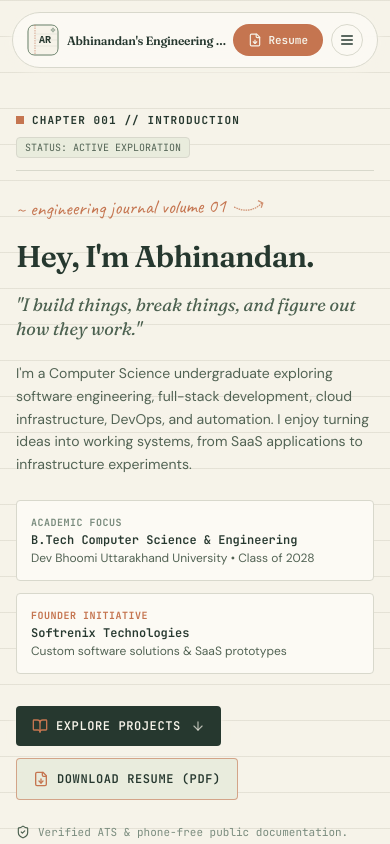
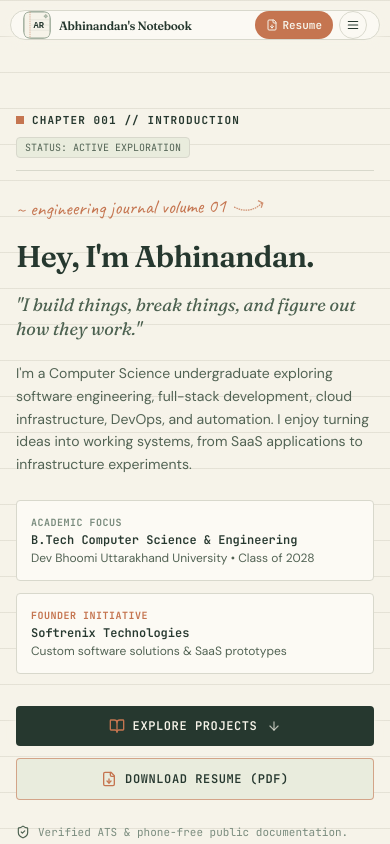
Before and after one commit to innovateabhi/abhinandans-engineering-notebook, a React (Vite) app: page / in a window 390 px wide. Shown: the top 844 px of the page. Built offline with nearby package versions, Linux system fonts and the light colour scheme.

Commit message:
fix(mobile): optimize navbar and responsive layouts for OnePlus Nord CE 3 Lite and small viewports

```diff
--- a/src/components/notebook/ArchitectureDiagram.jsx
+++ b/src/components/notebook/ArchitectureDiagram.jsx
@@ -4,7 +4,7 @@ import { Layers, Database, Server, Cpu, ArrowRight, ArrowDown, Activity, Termina
 export function ArchitectureDiagram({ slug, title }) {
   if (slug === 'cloud-cost-optimizer') {
     return (
-      <div className="p-6 sm:p-8 lg:p-10 bg-paper-light border border-grid-dark rounded-2xl shadow-paper relative">
+      <div className="p-4 sm:p-8 lg:p-10 bg-paper-light border border-grid-dark rounded-2xl shadow-paper relative">
         <div className="flex flex-wrap items-center justify-between gap-3 pb-4 mb-6 sm:mb-8 border-b border-grid text-xs font-mono text-ink-muted">
           <div className="flex items-center gap-2">
             <Cpu className="w-4 h-4 text-accent shrink-0" />
@@ -83,7 +83,7 @@ export function ArchitectureDiagram({ slug, title }) {
 
   if (slug === 'restaurant-pos-saas') {
     return (
-      <div className="p-6 sm:p-8 lg:p-10 bg-paper-light border border-grid-dark rounded-2xl shadow-paper relative">
+      <div className="p-4 sm:p-8 lg:p-10 bg-paper-light border border-grid-dark rounded-2xl shadow-paper relative">
         <div className="flex flex-wrap items-center justify-between gap-3 pb-4 mb-6 sm:mb-8 border-b border-grid text-xs font-mono text-ink-muted">
           <div className="flex items-center gap-2">
             <Layers className="w-4 h-4 text-accent shrink-0" />
@@ -162,7 +162,7 @@ export function ArchitectureDiagram({ slug, title }) {
 
   if (slug === 'skilltwin') {
     return (
-      <div className="p-6 sm:p-8 lg:p-10 bg-paper-light border border-grid-dark rounded-2xl shadow-paper relative">
+      <div className="p-4 sm:p-8 lg:p-10 bg-paper-light border border-grid-dark rounded-2xl shadow-paper relative">
         <div className="flex flex-wrap items-center justify-between gap-3 pb-4 mb-6 sm:mb-8 border-b border-grid text-xs font-mono text-ink-muted">
           <div className="flex items-center gap-2">
             <Activity className="w-4 h-4 text-accent shrink-0" />
@@ -224,7 +224,7 @@ export function ArchitectureDiagram({ slug, title }) {
 
   if (slug === 'linux-system-monitoring') {
     return (
-      <div className="p-6 sm:p-8 lg:p-10 bg-paper-light border border-grid-dark rounded-2xl shadow-paper relative">
+      <div className="p-4 sm:p-8 lg:p-10 bg-paper-light border border-grid-dark rounded-2xl shadow-paper relative">
         <div className="flex flex-wrap items-center justify-between gap-3 pb-4 mb-6 sm:mb-8 border-b border-grid text-xs font-mono text-ink-muted">
           <div className="flex items-center gap-2">
             <Terminal className="w-4 h-4 text-accent shrink-0" />
@@ -299,7 +299,7 @@ export function ArchitectureDiagram({ slug, title }) {
 
   // Default for lab projects (business automation, enterprise erp)
   return (
-    <div className="p-6 sm:p-8 lg:p-10 bg-paper-light border border-grid-dark rounded-2xl shadow-paper relative">
+    <div className="p-4 sm:p-8 lg:p-10 bg-paper-light border border-grid-dark rounded-2xl shadow-paper relative">
       <div className="flex flex-wrap items-center justify-between gap-3 pb-4 mb-6 sm:mb-8 border-b border-grid text-xs font-mono text-ink-muted">
         <div className="flex items-center gap-2">
           <Layers className="w-4 h-4 text-accent shrink-0" />
--- a/src/components/notebook/NotebookHeader.jsx
+++ b/src/components/notebook/NotebookHeader.jsx
@@ -72,9 +72,9 @@ export function NotebookHeader() {
     <>
       {/* Floating Pill Header matching CloudOptimizer layout */}
       <header className="fixed top-0 left-0 right-0 z-50 w-full transition-all duration-300 pointer-events-none">
-        <div className="max-w-7xl mx-auto px-3 sm:px-6 lg:px-8 pt-3 sm:pt-4">
+        <div className="max-w-7xl mx-auto px-2.5 sm:px-6 lg:px-8 pt-2.5 sm:pt-4">
           <div
-            className={`pointer-events-auto h-14 sm:h-16 rounded-full border transition-all duration-300 px-3.5 sm:px-6 flex items-center justify-between backdrop-blur-xl ${
+            className={`pointer-events-auto h-13 sm:h-16 rounded-full border transition-all duration-300 px-3 sm:px-6 flex items-center justify-between backdrop-blur-xl gap-2 ${
               scrolled
                 ? 'border-grid-dark bg-paper-light/95 shadow-paper-lg'
                 : 'border-grid/90 bg-paper-light/90 shadow-paper'
@@ -83,17 +83,18 @@ export function NotebookHeader() {
             {/* Left: Favicon Logo + Title */}
             <Link
               to="/"
-              className="flex items-center gap-2 sm:gap-3 group focus:outline-none cursor-pointer shrink-0"
+              className="flex items-center gap-2 sm:gap-3 group focus:outline-none cursor-pointer min-w-0 flex-1 sm:flex-initial"
               onClick={() => isHomePage && window.scrollTo({ top: 0, behavior: 'smooth' })}
             >
               <img
                 src="/favicon.svg"
                 alt="Abhinandan's Engineering Notebook Logo"
-                className="w-8 h-8 sm:w-9 sm:h-9 rounded-lg object-contain shrink-0 shadow-xs group-hover:scale-105 transition-transform"
+                className="w-7 h-7 sm:w-9 sm:h-9 rounded-lg object-contain shrink-0 shadow-xs group-hover:scale-105 transition-transform"
               />
               <div className="flex flex-col justify-center min-w-0">
-                <span className="font-editorial text-xs sm:text-sm lg:text-base font-semibold tracking-tight text-ink group-hover:text-accent transition-colors leading-tight max-w-[160px] sm:max-w-none truncate">
-                  Abhinandan's Engineering Notebook
+                <span className="font-editorial text-xs sm:text-sm lg:text-base font-semibold tracking-tight text-ink group-hover:text-accent transition-colors leading-tight truncate">
+                  <span className="sm:hidden">Abhinandan's Notebook</span>
+                  <span className="hidden sm:inline">Abhinandan's Engineering Notebook</span>
                 </span>
                 <span className="text-[9px] font-mono tracking-wider text-ink-muted uppercase hidden sm:block">
                   Software • Cloud • Systems
@@ -130,26 +131,26 @@ export function NotebookHeader() {
             </nav>
 
             {/* Right: Rounded-Full Resume Pill & Mobile Toggle */}
-            <div className="flex items-center gap-2 sm:gap-2.5 shrink-0">
+            <div className="flex items-center gap-1.5 sm:gap-2.5 shrink-0">
               <a
                 href={profile.resumePdfUrl}
                 download={profile.resumeFilename}
-                className="inline-flex items-center justify-center gap-1.5 h-8 sm:h-9 px-3.5 sm:px-4 rounded-full border border-accent/80 bg-accent hover:bg-accent-dark text-paper text-xs font-mono font-semibold transition-all shadow-xs active:translate-y-0.5 cursor-pointer"
+                className="inline-flex items-center justify-center gap-1 sm:gap-1.5 h-7 sm:h-9 px-2.5 sm:px-4 rounded-full border border-accent/80 bg-accent hover:bg-accent-dark text-paper text-[11px] sm:text-xs font-mono font-semibold transition-all shadow-xs active:translate-y-0.5 cursor-pointer shrink-0"
                 title="Download verified phone-free resume PDF"
               >
-                <FileDown className="w-3.5 h-3.5 shrink-0" />
+                <FileDown className="w-3 h-3 sm:w-3.5 sm:h-3.5 shrink-0" />
                 <span className="hidden sm:inline">Resume PDF</span>
-                <span className="sm:hidden text-[11px]">Resume</span>
+                <span className="sm:hidden">Resume</span>
               </a>
 
               {/* Mobile Menu Hamburger */}
               <button
                 onClick={() => setMobileMenuOpen(!mobileMenuOpen)}
-                className="lg:hidden w-8 h-8 sm:w-9 sm:h-9 flex items-center justify-center rounded-full border border-grid text-ink hover:bg-paper-warm transition-colors focus:outline-none cursor-pointer"
+                className="lg:hidden w-7 h-7 sm:w-9 sm:h-9 flex items-center justify-center rounded-full border border-grid text-ink hover:bg-paper-warm transition-colors focus:outline-none cursor-pointer shrink-0"
                 aria-label="Toggle Navigation Menu"
                 aria-expanded={mobileMenuOpen}
               >
-                {mobileMenuOpen ? <X className="w-4 h-4 text-accent" /> : <Menu className="w-4 h-4" />}
+                {mobileMenuOpen ? <X className="w-3.5 h-3.5 text-accent" /> : <Menu className="w-3.5 h-3.5" />}
               </button>
             </div>
           </div>
@@ -164,7 +165,7 @@ export function NotebookHeader() {
             onClick={() => setMobileMenuOpen(false)}
           />
 
-          <div className="fixed top-3 right-3 bottom-3 w-[calc(100%-24px)] max-w-xs bg-paper-light border border-grid rounded-2xl shadow-paper-lift flex flex-col justify-between p-5 animate-in slide-in-from-right duration-250">
+          <div className="fixed top-3 right-3 bottom-3 w-[calc(100%-24px)] max-w-xs bg-paper-light border border-grid rounded-2xl shadow-paper-lift flex flex-col justify-between p-5 animate-in slide-in-from-right duration-250 overflow-y-auto overscroll-contain z-10">
             <div>
               <div className="flex items-center justify-between pb-3 mb-4 border-b border-grid text-xs font-mono">
                 <div className="flex items-center gap-2">
--- a/src/sections/About.jsx
+++ b/src/sections/About.jsx
@@ -18,7 +18,7 @@ export function About() {
         <div className="grid grid-cols-1 lg:grid-cols-12 gap-8 lg:gap-10 items-start">
           {/* Main Story Narrative */}
           <div className="lg:col-span-7 space-y-7">
-            <div className="notebook-ruled-sheet p-6 sm:p-8 lg:p-9 relative">
+            <div className="notebook-ruled-sheet p-4 sm:p-8 lg:p-9 relative">
               {/* Notebook Entry Docket Header */}
               <div className="flex flex-wrap items-center justify-between gap-2 pb-3 mb-5 border-b border-grid text-xs font-mono text-ink-muted">
                 <div className="flex items-center gap-2">
--- a/src/sections/Hero.jsx
+++ b/src/sections/Hero.jsx
@@ -93,10 +93,10 @@ export function Hero() {
             </div>
 
             {/* Hero CTAs */}
-            <div className="pt-3 flex flex-wrap items-center gap-3">
+            <div className="pt-3 flex flex-col sm:flex-row items-stretch sm:items-center gap-3 w-full sm:w-auto">
               <button
                 onClick={scrollToProjects}
-                className="inline-flex items-center gap-2 px-4 py-3 sm:px-5 sm:py-3.5 rounded bg-ink hover:bg-ink-light text-paper font-mono text-xs font-semibold tracking-wider transition-all shadow-paper active:translate-y-0.5 focus:outline-none focus:ring-2 focus:ring-ink"
+                className="inline-flex items-center justify-center gap-2 px-4 py-3 sm:px-5 sm:py-3.5 rounded bg-ink hover:bg-ink-light text-paper font-mono text-xs font-semibold tracking-wider transition-all shadow-paper active:translate-y-0.5 focus:outline-none focus:ring-2 focus:ring-ink w-full sm:w-auto"
               >
                 <BookOpen className="w-4 h-4 text-accent" />
                 <span>EXPLORE PROJECTS</span>
@@ -106,7 +106,7 @@ export function Hero() {
               <a
                 href={profile.resumePdfUrl}
                 download={profile.resumeFilename}
-                className="inline-flex items-center gap-2 px-4 py-3 sm:px-5 sm:py-3.5 rounded bg-paper-secondary hover:bg-paper-warm border border-accent/60 text-ink font-mono text-xs font-semibold tracking-wider transition-all shadow-xs active:translate-y-0.5 focus:outline-none focus:ring-2 focus:ring-accent"
+                className="inline-flex items-center justify-center gap-2 px-4 py-3 sm:px-5 sm:py-3.5 rounded bg-paper-secondary hover:bg-paper-warm border border-accent/60 text-ink font-mono text-xs font-semibold tracking-wider transition-all shadow-xs active:translate-y-0.5 focus:outline-none focus:ring-2 focus:ring-accent w-full sm:w-auto"
               >
                 <FileDown className="w-4 h-4 text-accent" />
                 <span>DOWNLOAD RESUME (PDF)</span>
```
